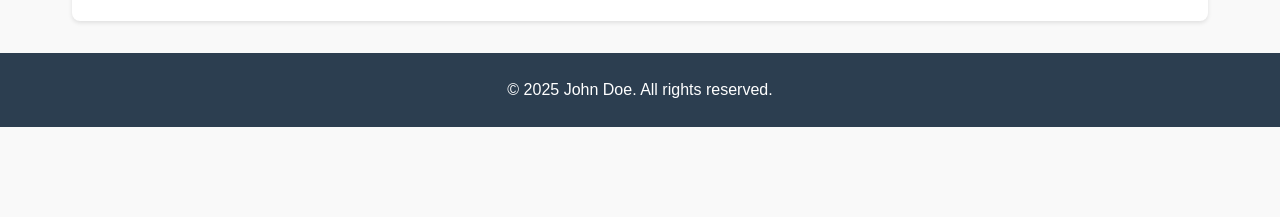
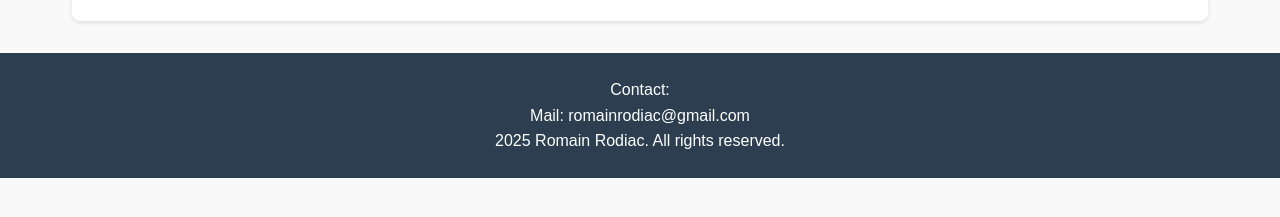
Before and after one commit to romainrodiac/romainrodiac.github.io, a plain HTML site: page civic.html in a window 1280 px wide. Shown: the part 371-588 px from the top of the page. Drawn offline with Linux system fonts and the light colour scheme.

Commit message:
Update civic.html

```diff
--- a/civic.html
+++ b/civic.html
@@ -28,7 +28,9 @@
         </section>
     </main>
     <footer>
-        <p>&copy; 2025 John Doe. All rights reserved.</p>
+        <p>Contact:</p>
+        <p>Mail: romainrodiac@gmail.com</p>
+        <p>2025 Romain Rodiac. All rights reserved.</p>
     </footer>
 </body>
 </html>
```
